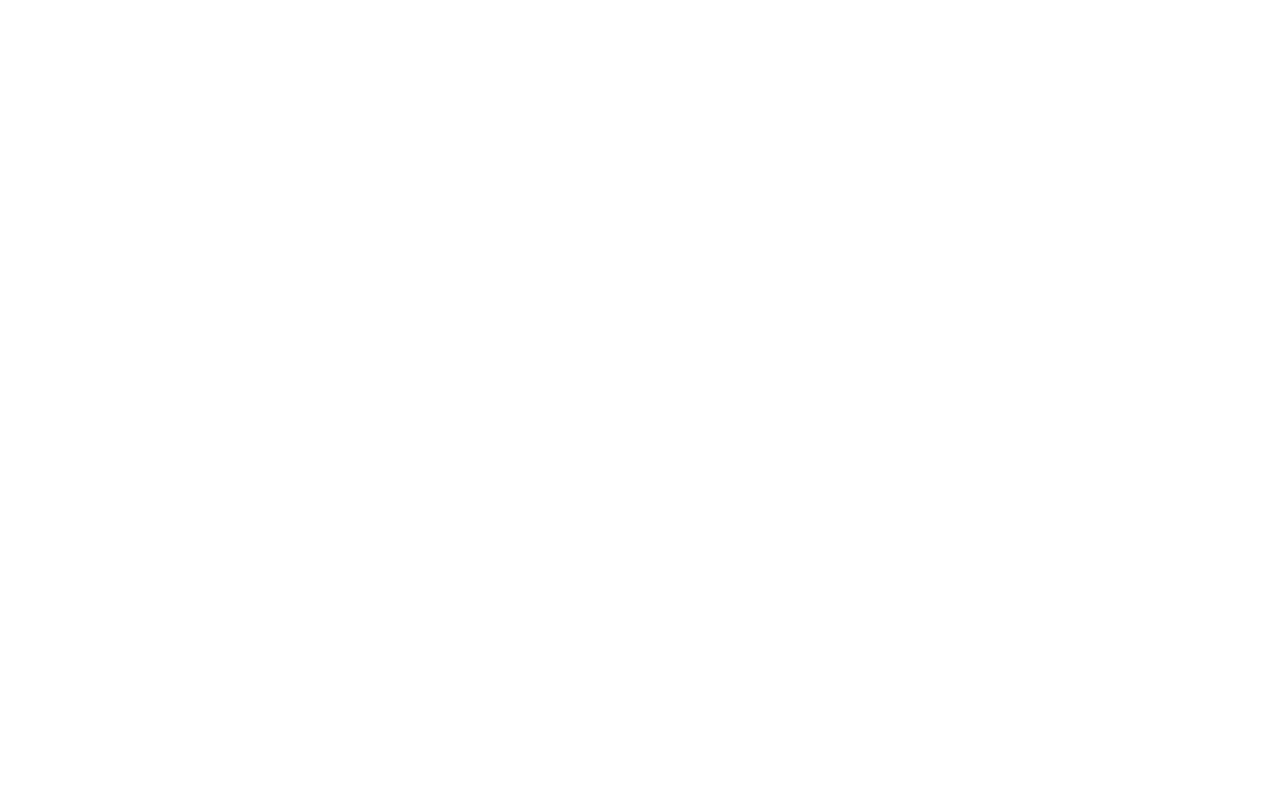
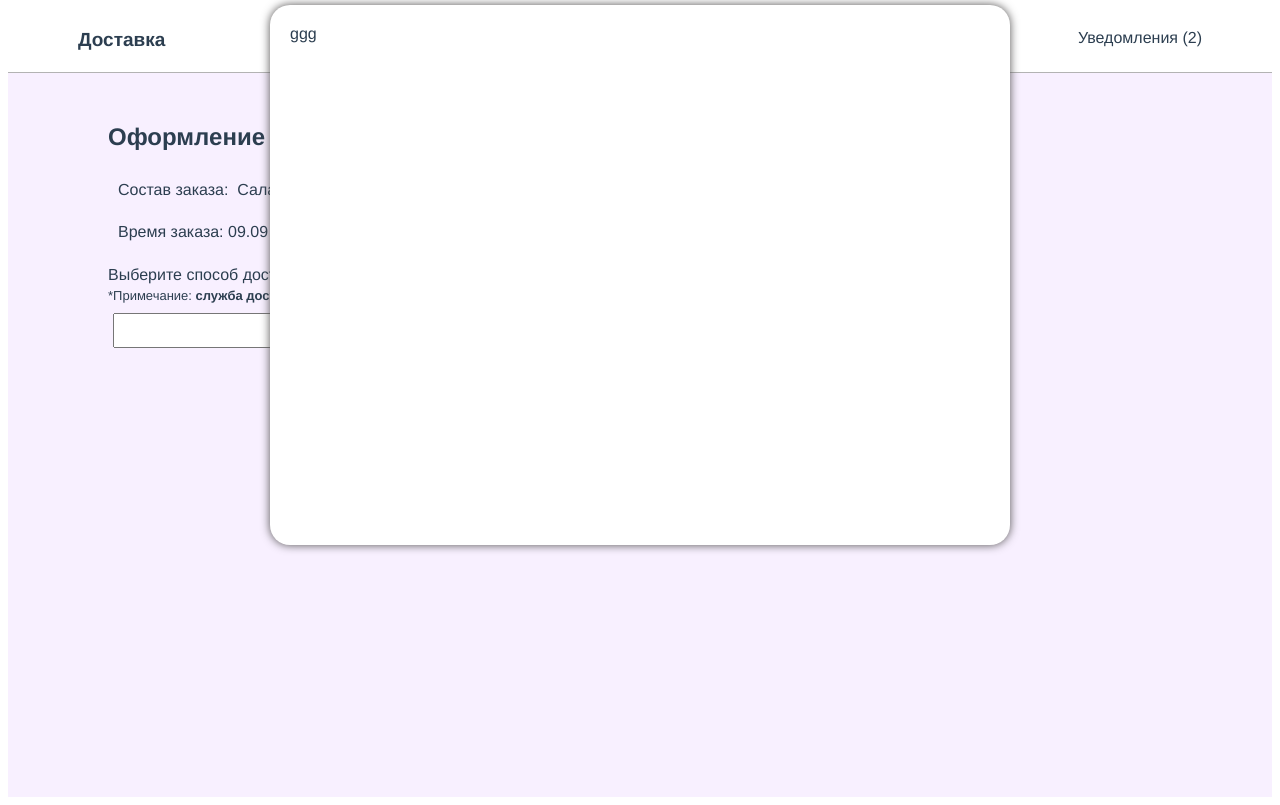
Before and after one commit to Yuliana-coder/delivery-project, a Vue app: page /notifications/delivery/1 in a window 1280 px wide. Built offline with nearby package versions, Linux system fonts and the light colour scheme.

Commit message:
Страница оформления доставки - инфо о доставке, окно

```diff
--- a/src/mock/customers.json
+++ b/src/mock/customers.json
@@ -4,23 +4,20 @@
         "name": "Иван",
         "surname": "Иванов",
         "phonenumber": "8-911-11-11-111",
-        "address": "Ул. Луговая, дом 5, кв 56",
-        "ordertime": "09.09 - 18:00"
+        "address": "Ул. Луговая, дом 5, кв 56"
     },
     {
         "id": 2,
         "name": "Мария",
         "surname": "Белова",
         "phonenumber": "8-922-22-22-222",
-        "address": "Ул. Зеленая, дом 19, кв 34",
-        "ordertime": "09.09 - 18:50"
+        "address": "Ул. Зеленая, дом 19, кв 34"
     },
     {
         "id": 3,
         "name": "Алексей",
         "surname": "Тарасов",
         "phonenumber": "8-933-33-33-333",
-        "address": "Ул. Виноградная, дом 9, кв 7",
-        "ordertime": "09.09 - 19:17"
+        "address": "Ул. Виноградная, дом 9, кв 7"
     }
 ]
--- a/src/mock/orders-list.json
+++ b/src/mock/orders-list.json
@@ -16,7 +16,9 @@
             }
         ],
         "orderPrice": 100,
-        "clientId": 1
+        "clientId": 1,
+        "ordertime": "09.09 - 18:00",
+        "weight": "3 кг"
     },
         {
         "orderId": 2,
@@ -35,7 +37,9 @@
             }
         ],
         "orderPrice": 80,
-        "clientId": 2
+        "clientId": 2,
+        "ordertime": "09.09 - 18:50",
+        "weight": "2 кг"
     },
     {
         "orderId": 3,
@@ -49,6 +53,8 @@
             }
         ],
         "orderPrice": 180,
-        "clientId": 3
+        "clientId": 3,
+        "ordertime": "09.09 - 19:17",
+        "weight": "11 кг"
     }
 ]
--- a/src/page/delivery-registration/delivery-registration.css
+++ b/src/page/delivery-registration/delivery-registration.css
@@ -0,0 +1,71 @@
+.delivery-registration {
+  position: relative;
+  padding: 30px 100px;
+}
+.delivery__choice-services-detail {
+  margin-top: 4px;
+  font-size: 13px;
+}
+.delivery__choice-services-detail-bold {
+  font-weight: bold;
+}
+.delivery__info {
+  display: flex;
+  flex-direction: column;
+  width: 100%;
+  max-width: 100%;
+  margin-bottom: 15px;
+}
+.delivery__info-card {
+  display: flex;
+  flex: 0 0 50%;
+  max-width: 50%;
+  margin: 10px;
+}
+.delivery__info-card-item {
+  flex: 0 0 50%;
+  max-width: 50%;
+  padding-right: 20px;
+}
+.delivery__dishes-item:not(:last-child)::after {
+  display: inline;
+  content: ", ";
+}
+.delivery__services-selector-wrapper {
+  margin: 10px 5px;
+}
+.delivery__services-selector {
+  width: 180px;
+  height: 35px;
+  font-size: 16px;
+}
+.delivery__btn-ok {
+  margin-left: 20px;
+  border: none;
+  padding: 5px;
+  font-size: 14px;
+  background-color: lightsalmon;
+  border-radius: 5px;
+}
+.delivery__info_font {
+  font-size: 14px;
+}
+.delivery__btn-checkout {
+    margin-left: 500px;
+}
+.delivery_window {
+    margin: 0;
+    position: absolute;
+    top: 30%;
+    left: 50%;
+    margin-right: -50%;
+    transform: translate(-50%, -30%);
+}
+.delivery__information {
+    height: 500px;
+    width: 700px;
+    background-color: #ffffff;
+    box-shadow: 0 0 10px #535151;
+    border-radius: 20px;
+    padding: 20px;
+}
--- a/src/page/delivery-registration/delivery-registration.js
+++ b/src/page/delivery-registration/delivery-registration.js
@@ -1,3 +1,23 @@
 export default {
-    name: "DeliveryRegistration",
+  name: "DeliveryRegistration",
+  data() {
+    return {
+      order: null,
+      deliverySelector: "",
+      isSelectorConfirm: false,
+      isShowDeliveryCard: false
+    };
+  },
+  beforeMount() {
+    this.getOrder();
+  },
+  methods: {
+    getOrder() {
+      if (this.$route.params.id) {
+        this.$store.dispatch("getOrder", this.$route.params.id).then(() => {
+          this.order = this.$store.state.currentOrder;
+        });
+      }
+    },
+  },
 };
--- a/src/page/delivery-registration/delivery-registration.vue
+++ b/src/page/delivery-registration/delivery-registration.vue
@@ -1,6 +1,71 @@
 <template>
   <div class="delivery-registration">
     <h2>Оформление доставки</h2>
+    <template v-if="order">
+        <div class="delivery__info">
+            <div class="delivery__info-card">
+                <div v-if="order.dishes && order.dishes.length" class="delivery__info-card-item">
+                    <span>Состав заказа:&nbsp;</span> <span class="delivery__dishes-item" v-for="(item, key) in order.dishes" :key="key">{{item.name}}</span>
+                </div>
+                <div v-if="order.orderPrice" class="delivery__info-card-item"><span>Цена:&nbsp;</span><span>{{order.orderPrice}}&nbsp;₽</span></div>
+            </div>
+            <div class="delivery__info-card">
+                <div v-if="order.ordertime" class="delivery__info-card-item"><span>Время заказа:&nbsp;</span>
+                    <span>{{order.ordertime}}</span>
+                </div>
+                <div v-if="order.weight" class="delivery__info-card-item"><span>Вес заказа:&nbsp;</span>
+                <span>{{order.weight}}</span></div>
+            </div>
+        </div>
+        <div class="delivery__choice-services">
+            <div>Выберите способ доставки:</div>
+            <div class="delivery__choice-services-detail">*Примечание:
+                <span class="delivery__choice-services-detail-bold">служба доставки</span>
+                 указывается тогда, когда вес заказа превышает 10 кг и адрес заказа не входит в радиус доставки ресторана.
+            </div>
+            <div class="delivery__services-selector-wrapper">
+                <select class="delivery__services-selector" v-model="deliverySelector">
+                    <option>Курьер</option>
+                    <option>Служба доставки</option>
+                    <option>Самовывоз</option>
+                </select>
+                <button @click="isSelectorConfirm = true" class="btn delivery__btn-ok">Подтвердить</button>
+            </div>
+            <div v-if="isSelectorConfirm" class="delivery__info delivery__info_font">
+                <div class="delivery__info-card">
+                    <div class="delivery__info-card-item">
+                        <span>Способ доставки:&nbsp;</span> <span class="delivery__dishes-item">{{deliverySelector}}</span>
+                    </div>
+                    <div class="delivery__info-card-item"><span>Время доставки:&nbsp;</span><span>21:00&nbsp;</span></div>
+                </div>
+                <div class="delivery__info-card">
+                    <template v-if="deliverySelector === 'Курьер'">
+                        <div class="delivery__info-card-item"><span>Стоимость доставки:&nbsp;</span>
+                            <span>0 ₽</span>
+                        </div>
+                        <div  class="delivery__info-card-item"><span>Имя курьера:&nbsp;</span>
+                            <span>Иванов Михаил</span>
+                        </div>
+                    </template>
+                    <template v-if="deliverySelector === 'Служба доставки'">
+                        <div class="delivery__info-card-item"><span>Стоимость доставки:&nbsp;</span>
+                            <span>100 ₽</span>
+                        </div>
+                        <div  class="delivery__info-card-item"><span>Компания:&nbsp;</span>
+                            <span>ООО Быстрая доставка</span>
+                        </div>
+                    </template>
+                </div>
+            </div>
+        </div>
+        <div>
+            <button v-if="isSelectorConfirm" @click="isShowDeliveryCard=true" class="btn btn-ok delivery__btn-checkout">Оформить</button>
+        </div>
+    </template>
+    <div v-else>Нет данных о заказе, перейдите в раздел подтверждения заказа и подтвердите заказ.</div>
+    <div class="delivery_window">
+        <div class="delivery__information">ggg</div>
+    </div>
   </div>
 </template>
 
--- a/src/page/ordering/ordering.js
+++ b/src/page/ordering/ordering.js
@@ -8,6 +8,7 @@ export default {
       isOtherReason: false,
       isReject: false,
       currentSelect: "Нет данных о заказчике",
+      isTreatment: false,
     };
   },
   beforeMount() {
@@ -36,5 +37,11 @@ export default {
         this.isOtherReason = false;
       }
     },
+    sendOrder() {
+      this.isTreatment = true;
+      setTimeout(() => {
+        this.$router.push({ path: "delivery/" + this.customer.id });
+      }, 5000);
+    },
   },
 };
--- a/src/page/ordering/ordering.vue
+++ b/src/page/ordering/ordering.vue
@@ -16,9 +16,6 @@
             </div>
             <div v-if="customer.address" class="ordering__customer-data-item">
                 <span><span class="ordering__customer-data-field">Адрес:</span> {{customer.address}}</span>
-            </div>
-            <div v-if="customer.ordertime" class="ordering__customer-data-item">
-                <span><span class="ordering__customer-data-field">Дата и время заказа:</span> {{customer.ordertime}}</span>
             </div>
         </div>
         <div class="ordering__confirmation-btn-wrapper">
@@ -48,14 +45,14 @@
                 </div>
             </div>
             <div v-if="isReject">
-                Зявка на заказ#{{customer.id}} отклонена.
+                Заявка на заказ#{{customer.id}} отклонена.
             </div>
         </template>
         <template v-else-if="isGoConfirm">
             <div class="ordering__confirm-message">Заявка на заказ #{{customer.id}} подтверждена.</div>
             <div class="ordering__confirm-card"><span>Для завершения оформления заказа, передайте заказ на кухню.</span>
-            <button class="btn ordering__confirm-btn">Отправить на кухню</button></div>
-
+            <button @click="sendOrder" class="btn ordering__confirm-btn">Отправить на кухню</button></div>
+            <div v-if="isTreatment">Обработка...</div>
         </template>
     </div>
     <div v-else>Данные о заказчике отсутствуют. Отклоните заявку.</div>
--- a/src/router.js
+++ b/src/router.js
@@ -16,6 +16,10 @@ const Notifications = () =>
 const Ordering = () =>
   import(
     /* webpackChunkName: "notifications" */ "@/page/ordering/ordering.vue"
+  );
+const DeliveryRegistration = () =>
+  import(
+    /* webpackChunkName: "notifications" */ "@/page/delivery-registration/delivery-registration.vue"
   );
 const router = new VueRouter({
   mode: "history",
@@ -42,7 +46,12 @@ const router = new VueRouter({
         {
           path: "/notifications/:id",
           name: "orderning",
-          component: Ordering
+          component: Ordering,
+        },
+        {
+          path: "/notifications/delivery/:id",
+          name: "delivery",
+          component: DeliveryRegistration,
         },
       ],
     },
--- a/src/store/index.js
+++ b/src/store/index.js
@@ -29,11 +29,19 @@ const store = new Vuex.Store({
       });
       store.commit("setCurrentCustomer", current);
     },
+    getOrder(state, payload) {
+      let orders = [...store.state.orders];
+      let current = orders.find((item) => {
+        return item.clientId == parseInt(payload);
+      });
+      store.commit("setCurrentOrder", current);
+    },
   },
   state: {
     orders: null,
     customers: null,
     currentCustomer: null,
+    currentOrder: null,
   },
   mutations: {
     setOrdersData(state, data) {
@@ -43,7 +51,10 @@ const store = new Vuex.Store({
       state.customers = data;
     },
     setCurrentCustomer(state, data) {
-        state.currentCustomer = data;
+      state.currentCustomer = data;
+    },
+    setCurrentOrder(state, data) {
+      state.currentOrder = data;
     },
   },
 });
```
